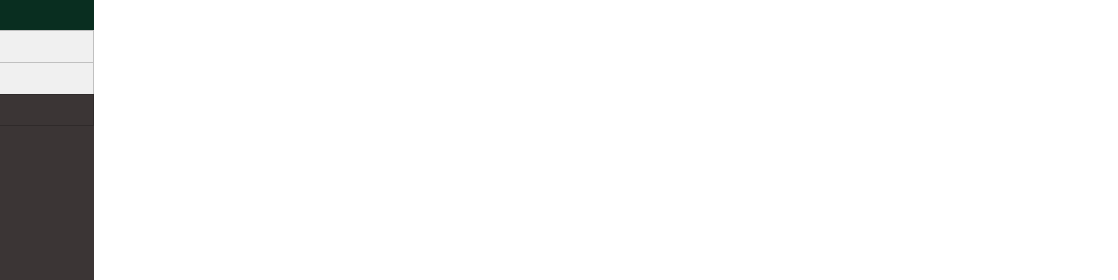
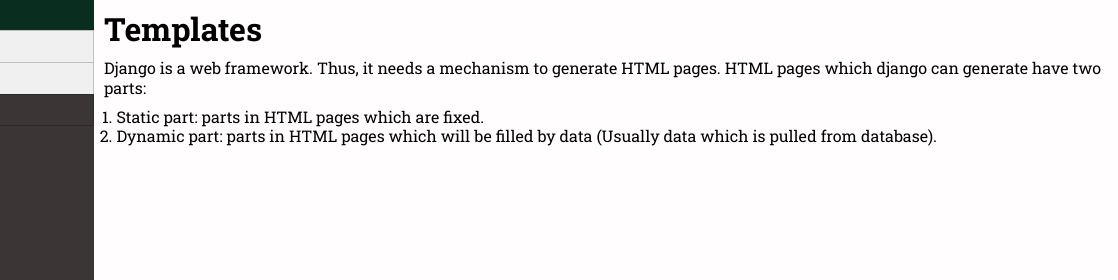
Before and after one commit to javadebadi/django-course, a plain HTML site: page docs/pages/hello_world.html in a window 1280 px wide. Shown: the top 280 px of the page, 162-1280 px from the left. Drawn offline with Linux system fonts and the light colour scheme; files that its build step writes are made by us from their sources.

Commit message:
Update hello_world.html

```diff
--- a/docs/pages/hello_world.html
+++ b/docs/pages/hello_world.html
@@ -26,5 +26,13 @@
                 </li>
             </ul>
         </nav>
+        <article class="content">
+            <h1>Templates</h1>
+            <p>Django is a web framework. Thus, it needs a mechanism to generate HTML pages. HTML pages which django can generate have two parts:</p>
+            <ol>
+                <li>Static part: parts in HTML pages which are fixed.</li>
+                <li>Dynamic part: parts in HTML pages which will be filled by data (Usually data which is pulled from database).</li>
+            </ol>
+        </article>
     </body>
 </html>
```
